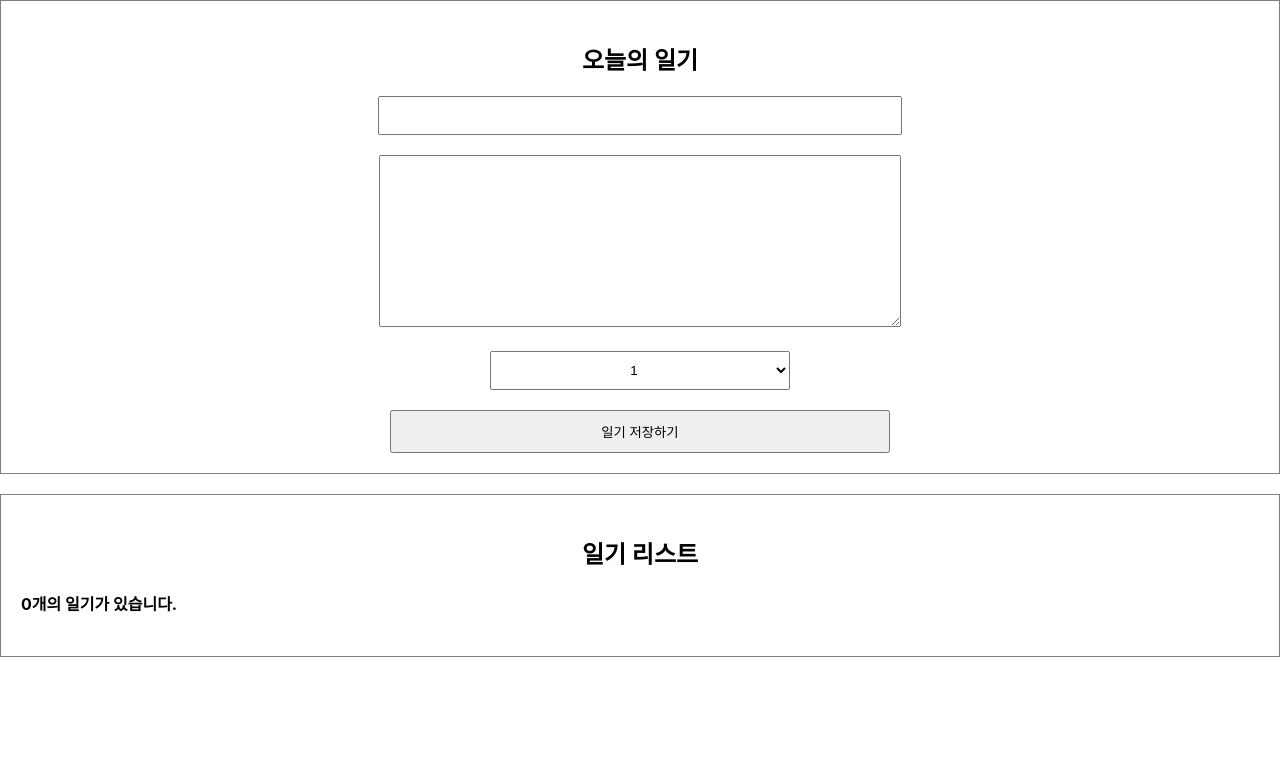
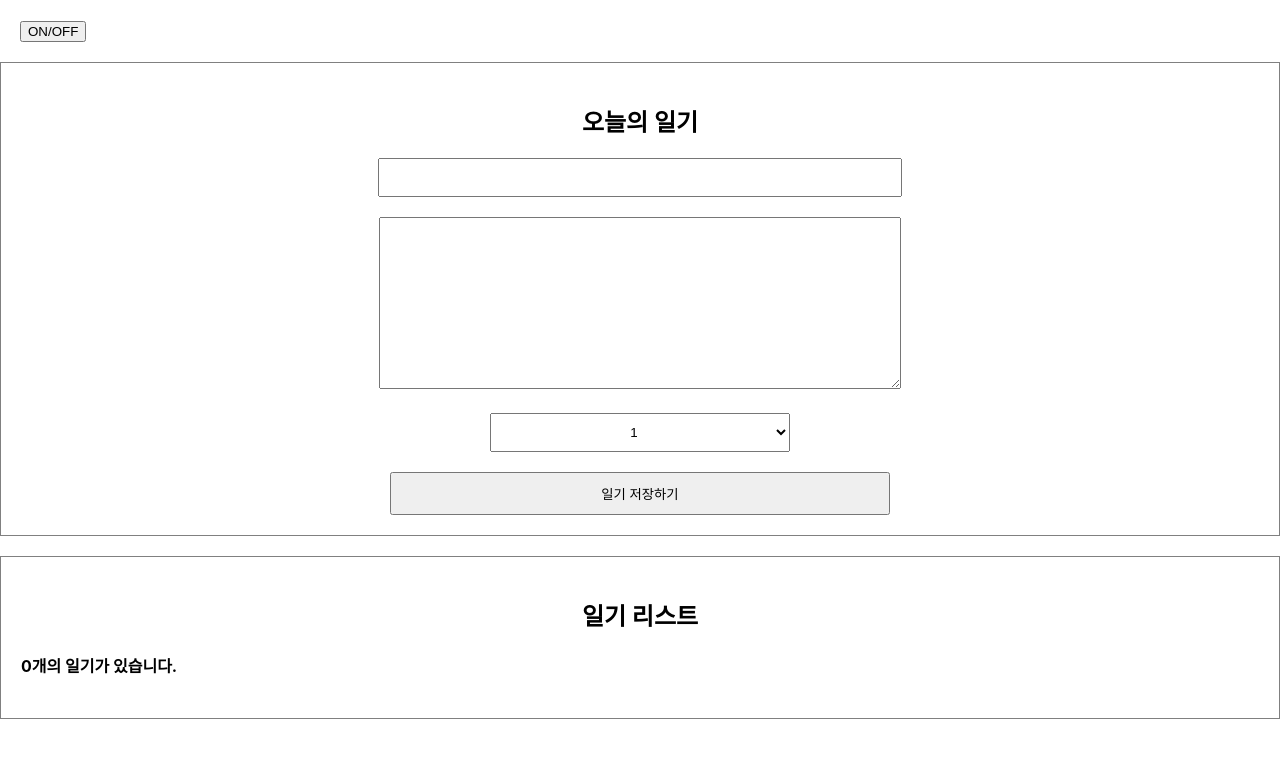
Before and after one commit to unie11/simplediary, a React (Create React App) app: page / in a window 1280 px wide. Shown: the top 758 px of the page. Built offline with nearby package versions, Linux system fonts and the light colour scheme.

Commit message:
React LifeCycle 제어하기 - useEffect

```diff
--- a/src/App.js
+++ b/src/App.js
@@ -1,6 +1,7 @@
 import './App.css';
 import DiaryEditor from "./DiaryEditor";
 import DiaryList from "./DiaryList";
+import LifeCycle from "./LifeCycle"
 import {useRef, useState} from "react";
 
 function App() {
@@ -37,6 +38,7 @@ function App() {
 
     return (
         <div className="App">
+            <LifeCycle />
             <DiaryEditor onCreate={onCreate}/>
             <DiaryList onEdit={onEdit} onRemove={onRemove} diaryList={data}/>
         </div>
--- /dev/null
+++ b/src/LifeCycle.js
@@ -0,0 +1,31 @@
+import React, {useEffect, useState} from 'react';
+
+const UnmountTest = () => {
+    useEffect(() => {
+        console.log("Mount!");
+
+        return () => {
+            console.log("Unmount!");
+        };
+    }, []);
+
+    return (
+        <div>
+            Unmount Testing Component
+        </div>
+    );
+};
+
+const LifeCycle = () => {
+    const [isVisible, setIsVisible] = useState(false);
+    const toggle = () => setIsVisible(!isVisible);
+
+    return (
+        <div style={{padding:20}}>
+            <button onClick={toggle}>ON/OFF</button>
+            {isVisible && <UnmountTest />}
+        </div>
+    );
+};
+
+export default LifeCycle;
```
